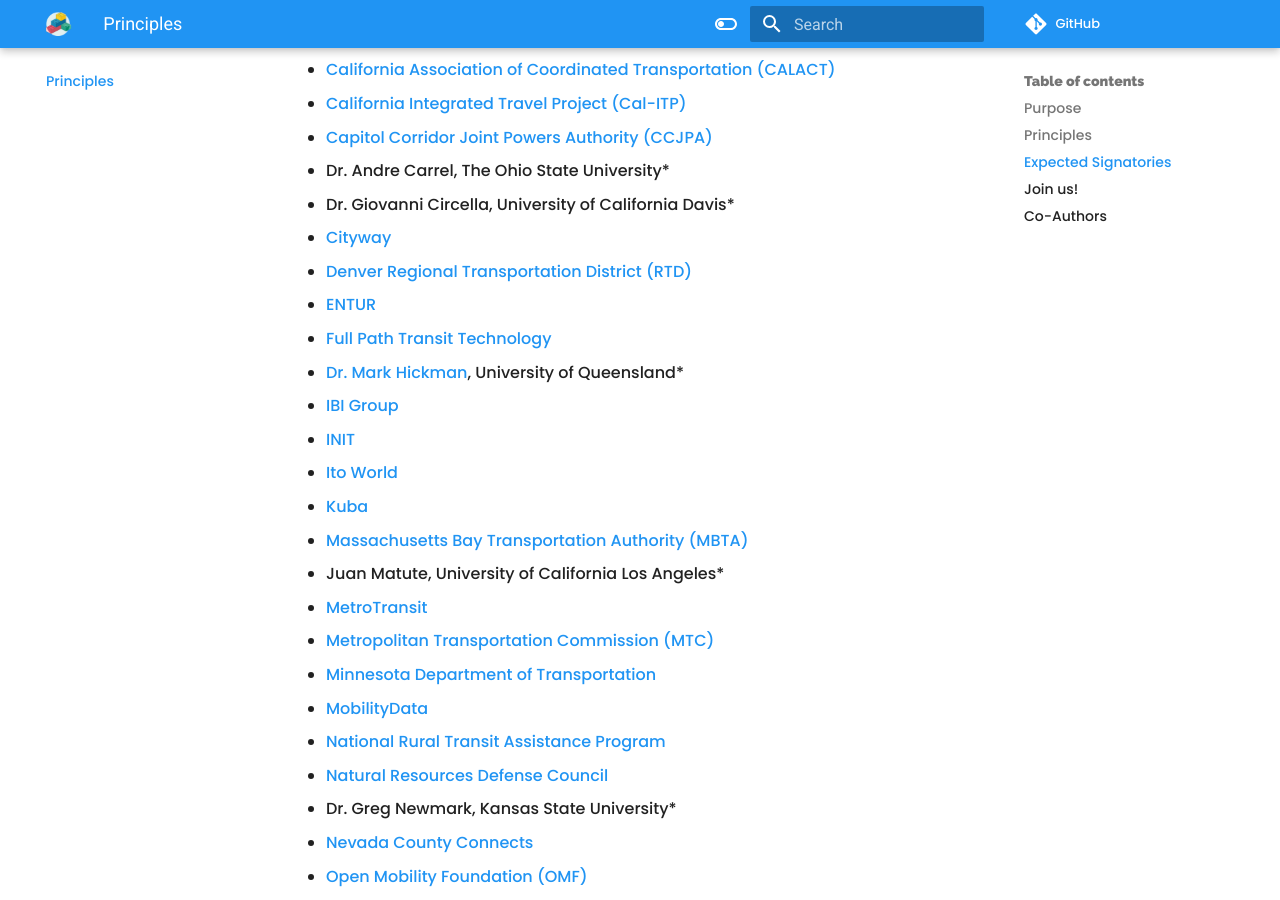
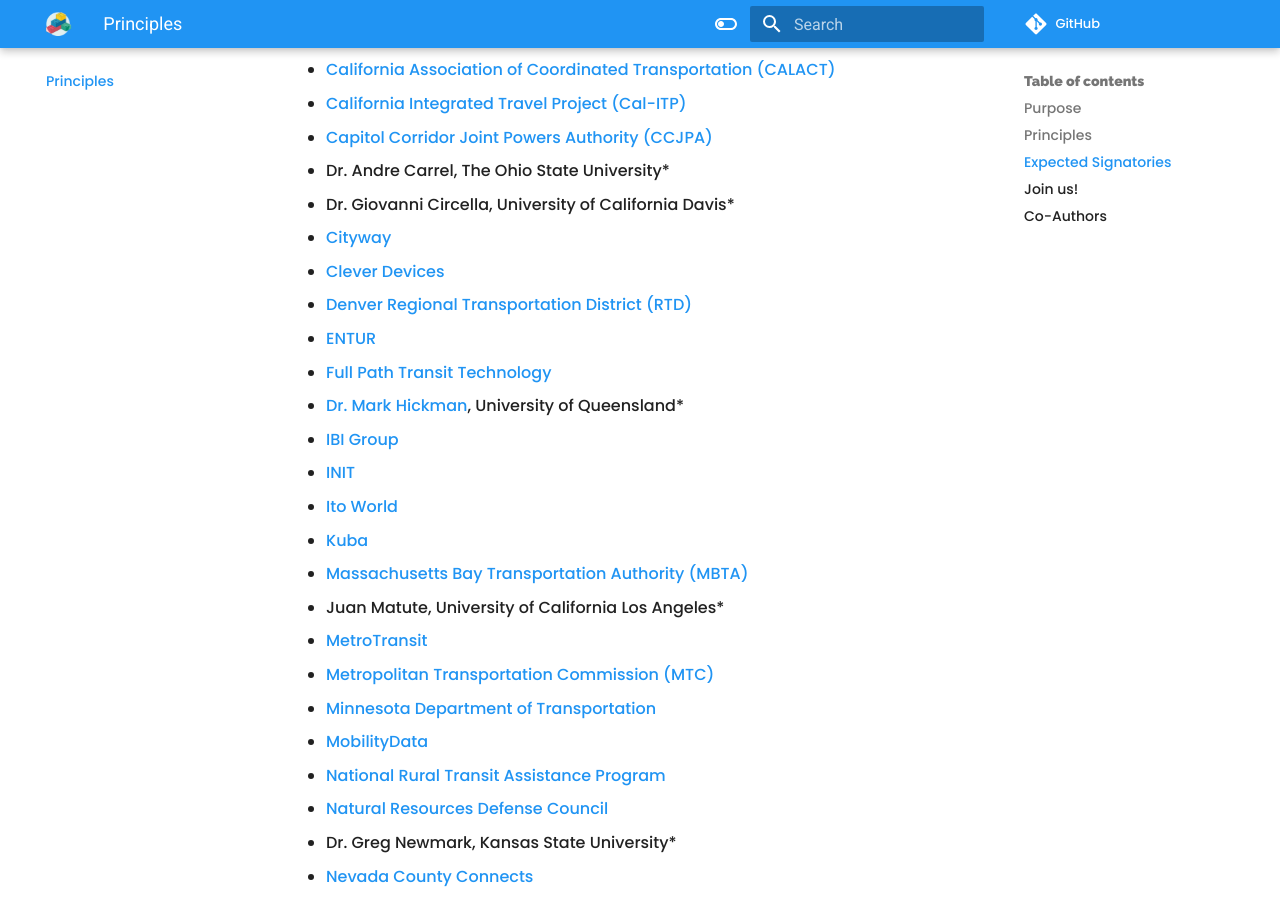
Before and after one commit to interoperable-mobility/principles, an MkDocs documentation site: the page built from docs/index.md, in a window 1280 px wide and 900 px high, scrolled down 2177 px. Built offline with MkDocs 1.6.1 and Material for MkDocs 9.7.7, drawn with Linux system fonts in a browser that asks for light colours; nearby versions of some CDN libraries; comment, search, counter and statistics services are not loaded.

Commit message:
Add Clever Devices
Per email from Brock on 10/19/21

```diff
--- a/docs/index.md
+++ b/docs/index.md
@@ -44,6 +44,7 @@
 - Dr. Andre Carrel, The Ohio State University*
 - Dr. Giovanni Circella, University of California Davis*
 - [Cityway](https://cityway.io/)
+- [Clever Devices](https://cleverdevices.com)
 - [Denver Regional Transportation District (RTD)](https://www.rtd-denver.com/)
 - [ENTUR](https://entur.no/)
 - [Full Path Transit Technology](http://fullpath.io)
```
